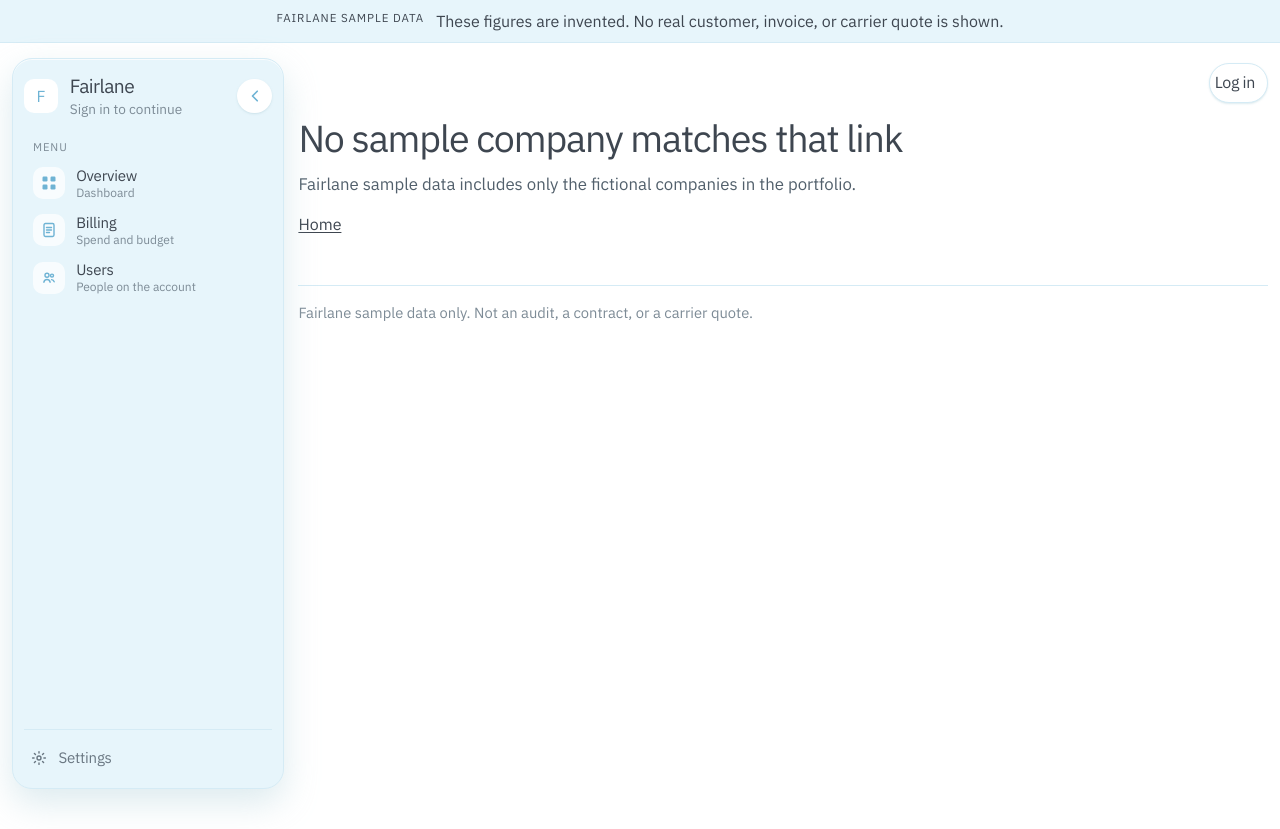
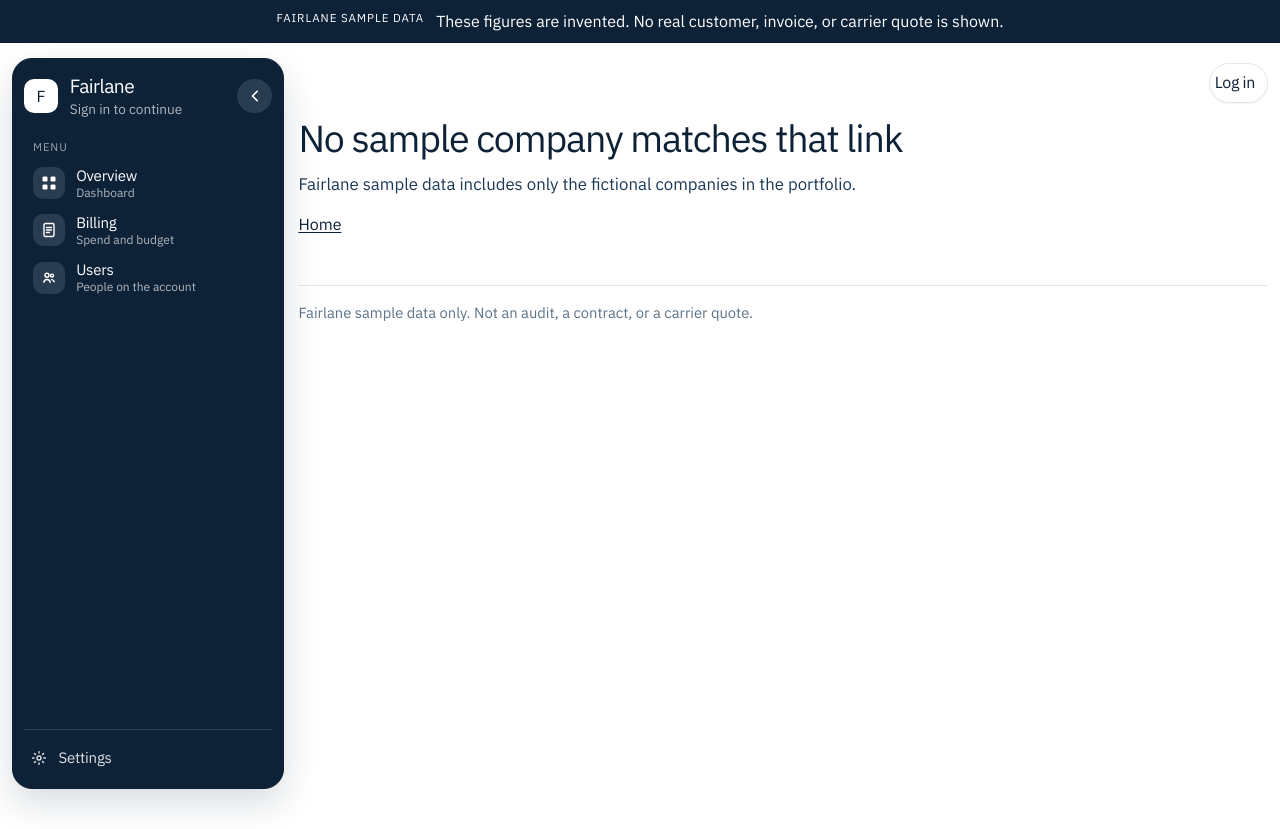
Before and after one commit to Henrik8210/fragtbesparelse, a React (Vite) app: page /customers/1 in a window 1280 px wide. Built offline with nearby package versions, Linux system fonts and the light colour scheme.

Commit message:
Use a navy and white color scheme.
The sidebar and sample-data banner are navy, the page stays white, and the active menu item is a white pill.

Co-authored-by: Henrik8210 <Henrik8210@users.noreply.github.com>

```diff
--- a/src/index.css
+++ b/src/index.css
@@ -1,14 +1,14 @@
 :root {
   --paper: #ffffff;
-  --ink: #3e4650;
-  --ink-soft: #52606c;
-  --muted: #7d8b96;
-  --line: #d5ebf5;
-  --green: #6eb3d4;
-  --oxide: #9ccfe6;
-  --banner: #e7f5fb;
-  --banner-ink: #3e4650;
-  --wash: #f4fafd;
+  --ink: #0d2137;
+  --ink-soft: #1c3a56;
+  --muted: #5c7388;
+  --line: #e2e8ef;
+  --green: #0d2137;
+  --oxide: #5d7c99;
+  --banner: #0d2137;
+  --banner-ink: #ffffff;
+  --wash: #f4f7fa;
   color: var(--ink);
   background: var(--paper);
   font-family: "IBM Plex Sans", "Segoe UI", sans-serif;
@@ -53,6 +53,10 @@ a {
   outline-offset: 3px;
 }
 
+.sidebar :focus-visible {
+  outline-color: #ffffff;
+}
+
 .sr-only {
   position: absolute;
   width: 1px;
@@ -76,7 +80,7 @@ a {
   padding: 0.6rem 1rem;
   background: var(--banner);
   color: var(--banner-ink);
-  border-bottom: 1px solid #d5ebf5;
+  border-bottom: 1px solid #0a1c30;
   text-align: center;
 }
 
@@ -128,13 +132,11 @@ a {
   min-height: calc(100vh - 4.3rem);
   max-height: calc(100vh - 4.3rem);
   padding: 0.85rem 0.7rem 0.75rem;
-  background: #e7f5fb;
-  color: #3e4650;
-  border: 1px solid #d5ebf5;
+  background: #0d2137;
+  color: #ffffff;
+  border: 1px solid #0d2137;
   border-radius: 20px;
-  box-shadow:
-    inset 0 1px 0 rgba(255, 255, 255, 0.75),
-    0 14px 34px rgba(180, 210, 220, 0.45);
+  box-shadow: 0 14px 34px rgba(13, 33, 55, 0.16);
 }
 
 .sidebar-head {
@@ -152,15 +154,15 @@ a {
 .sidebar-brand .brand-mark {
   border-radius: 10px;
   background: #ffffff;
-  color: #6eb3d4;
+  color: #0d2137;
 }
 
 .sidebar-brand .brand-name {
-  color: #3e4650;
+  color: #ffffff;
 }
 
 .sidebar-brand .brand-tag {
-  color: #7d8b96;
+  color: rgba(255, 255, 255, 0.68);
 }
 
 .sidebar-toggle {
@@ -173,13 +175,13 @@ a {
   height: 2.15rem;
   margin-left: auto;
   border-radius: 999px;
-  background: #ffffff;
-  color: #6eb3d4;
-  box-shadow: 0 1px 2px rgba(180, 210, 220, 0.5);
+  background: rgba(255, 255, 255, 0.12);
+  color: #ffffff;
+  box-shadow: none;
 }
 
 .sidebar-toggle:hover {
-  background: #fff;
+  background: rgba(255, 255, 255, 0.2);
 }
 
 .toggle-icon {
@@ -205,12 +207,12 @@ a {
 .sidebar-foot {
   margin-top: auto;
   padding-top: 0.7rem;
-  border-top: 1px solid #d5ebf5;
+  border-top: 1px solid rgba(255, 255, 255, 0.14);
 }
 
 .sidebar-foot .nav-link {
   min-height: 2.2rem;
-  color: #6a7782;
+  color: rgba(255, 255, 255, 0.86);
 }
 
 .sidebar-foot .cog {
@@ -228,7 +230,7 @@ a {
 
 .sidebar-label {
   margin: 0.85rem 0.45rem 0.35rem;
-  color: #7d8b96;
+  color: rgba(255, 255, 255, 0.58);
   font-size: 0.7rem;
   font-weight: 700;
   letter-spacing: 0.08em;
@@ -251,18 +253,18 @@ a {
   min-height: 2.65rem;
   padding: 0.35rem 0.45rem;
   border-radius: 12px;
-  color: #3e4650;
+  color: #ffffff;
   text-decoration: none;
 }
 
 .nav-link:hover {
-  background: rgba(255, 255, 255, 0.55);
+  background: rgba(255, 255, 255, 0.08);
 }
 
 .nav-link.is-active {
   background: #ffffff;
-  color: #3e4650;
-  box-shadow: 0 6px 16px rgba(180, 210, 220, 0.45);
+  color: #0d2137;
+  box-shadow: none;
 }
 
 .nav-glyph {
@@ -272,15 +274,20 @@ a {
   width: 2rem;
   height: 2rem;
   border-radius: 10px;
-  background: rgba(255, 255, 255, 0.72);
-  color: #6eb3d4;
+  background: rgba(255, 255, 255, 0.12);
+  color: #ffffff;
   font-size: 0.68rem;
   font-weight: 700;
   letter-spacing: 0.02em;
 }
 
 .nav-link.is-active .nav-glyph {
-  background: #e7f5fb;
+  background: #e8eef4;
+  color: #0d2137;
+}
+
+.nav-link.is-active .nav-meta {
+  color: #5c7388;
 }
 
 .nav-copy {
@@ -300,7 +307,7 @@ a {
 }
 
 .nav-meta {
-  color: #7d8b96;
+  color: rgba(255, 255, 255, 0.68);
   font-size: 0.75rem;
   line-height: 1.25;
 }
@@ -353,15 +360,15 @@ a {
   gap: 0.5rem;
   min-height: 2.45rem;
   padding: 0.2rem 0.75rem 0.2rem 0.28rem;
-  border: 1px solid #d5ebf5;
+  border: 1px solid #e2e8ef;
   border-radius: 999px;
   background: #fff;
-  box-shadow: 0 1px 2px rgba(180, 210, 220, 0.45);
+  box-shadow: 0 1px 2px rgba(13, 33, 55, 0.06);
 }
 
 .account-button.is-open,
 .account-button:hover {
-  border-color: #b7ddf0;
+  border-color: #0d2137;
 }
 
 .account-name {
@@ -381,8 +388,8 @@ a {
   height: 1.9rem;
   padding: 0 0.35rem;
   border-radius: 999px;
-  background: #e7f5fb;
-  color: #6eb3d4;
+  background: #0d2137;
+  color: #ffffff;
   font-size: 0.68rem;
   font-weight: 700;
 }
@@ -404,14 +411,14 @@ a {
   overflow: auto;
   padding: 0.75rem;
   background: #fff;
-  border: 1px solid #d5ebf5;
+  border: 1px solid #e2e8ef;
   border-radius: 16px;
-  box-shadow: 0 18px 40px rgba(180, 210, 220, 0.55);
+  box-shadow: 0 18px 40px rgba(13, 33, 55, 0.12);
 }
 
 .account-kicker {
   margin: 0.35rem 0.35rem 0.25rem;
-  color: #7d8b96;
+  color: #5c7388;
   font-size: 0.7rem;
   font-weight: 700;
   letter-spacing: 0.08em;
@@ -444,7 +451,7 @@ a {
 }
 
 .account-choice:hover {
-  background: #eef7fc;
+  background: #f4f7fa;
 }
 
 .account-choice-name,
@@ -468,13 +475,13 @@ a {
   margin-top: 0.45rem;
   padding: 0.55rem 0.4rem;
   border-radius: 10px;
-  color: #6eb3d4;
+  color: #0d2137;
   font-weight: 600;
   text-align: left;
 }
 
 .account-logout:hover {
-  background: #eef7fc;
+  background: #f4f7fa;
 }
 
 .brand {
@@ -490,8 +497,8 @@ a {
   place-items: center;
   width: 2.1rem;
   height: 2.1rem;
-  background: #ffffff;
-  color: #6eb3d4;
+  background: #0d2137;
+  color: #ffffff;
   font-weight: 600;
   border-radius: 3px;
 }
@@ -700,11 +707,11 @@ th.num button {
 }
 
 .companies tbody tr:hover {
-  background: #f4fafd;
+  background: #f4f7fa;
 }
 
 .companies tbody tr:focus-within {
-  background: #e7f5fb;
+  background: #f4f7fa;
 }
 
 tr.is-latest {
@@ -896,12 +903,12 @@ tfoot td {
 }
 
 .swatch-budget {
-  background: #9ccfe6;
+  background: #5d7c99;
 }
 
 .swatch-gap {
   height: 0.7rem;
-  background: rgba(158, 207, 230, 0.45);
+  background: rgba(13, 33, 55, 0.16);
 }
 
 .chart {
@@ -951,12 +958,12 @@ tfoot td {
 }
 
 .grid-zero {
-  stroke: #d5ebf5;
+  stroke: #e2e8ef;
   stroke-width: 1.5;
 }
 
 .gap-fill {
-  fill: rgba(158, 207, 230, 0.35);
+  fill: rgba(13, 33, 55, 0.1);
 }
 
 .line-paid {
@@ -970,7 +977,7 @@ tfoot td {
 }
 
 .line-budget {
-  stroke: #8ec4e0;
+  stroke: #5d7c99;
   stroke-width: 2.25;
   stroke-dasharray: 5 4;
 }
@@ -1168,7 +1175,7 @@ tfoot td {
     position: fixed;
     z-index: 4;
     inset: 0;
-    background: rgba(183, 221, 240, 0.55);
+    background: rgba(13, 33, 55, 0.28);
   }
 
   .sidebar-slot.is-collapsed {
@@ -1198,9 +1205,10 @@ tfoot td {
     height: 2.4rem;
     margin: 0;
     padding: 0 0.85rem 0 0.6rem;
-    background: #e7f5fb;
-    border: 1px solid #d5ebf5;
-    box-shadow: 0 8px 20px rgba(180, 210, 220, 0.55);
+    background: #0d2137;
+    color: #ffffff;
+    border: 1px solid #0d2137;
+    box-shadow: 0 8px 20px rgba(13, 33, 55, 0.18);
   }
 
   .sidebar-slot.is-collapsed .toggle-icon {
```
